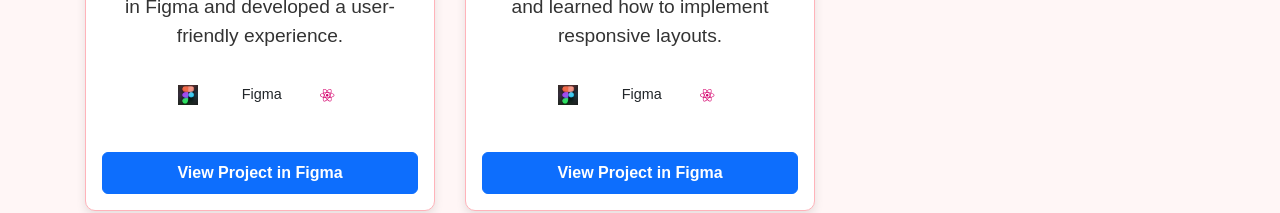
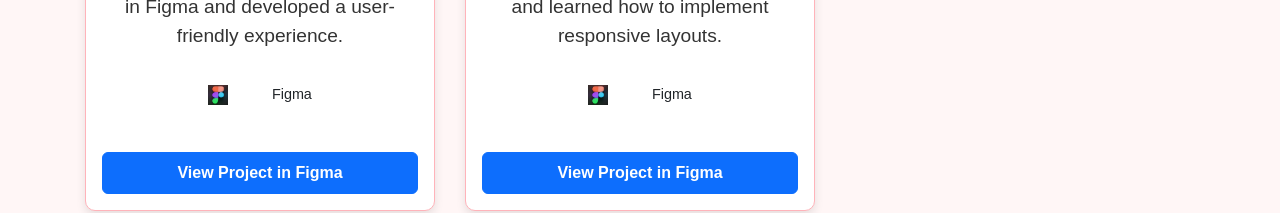
Before and after one commit to iyiz/C390-Portfolio-Development, a React (Create React App) app: page /portfolio in a window 1280 px wide. Both pictures are taken after a click on the button "Design Projects". Shown: the part 676-889 px from the top of the page. Built offline with nearby package versions, Linux system fonts and the light colour scheme.

Commit message:
figma changes

```diff
--- a/src/components/Portfolio.js
+++ b/src/components/Portfolio.js
@@ -25,14 +25,14 @@ const Portfolio = () => {
             video: flowerShopVideo,
             objective: "This mobile e-commerce application showcases floral arrangements. I learned about user interface design in Figma and developed a user-friendly experience.",
             link: "https://www.figma.com/design/s7bwnR0UmEceDlByAN6Lma/Shopping-App?node-id=57-27&p=f&t=VkgugoaHV0Z9t7Vh-0",
-            skills: [<img src={figmaIcon} alt="Figma" style={{ width: '20px', marginRight: '5px' }} />, "Figma", <FontAwesomeIcon icon={faReact} />]
+            skills: [<img src={figmaIcon} alt="Figma" style={{ width: '20px', marginRight: '5px' }} />, "Figma"]
         },
         {
             title: "Project 2: FoodieGo App",
             video: foodieGoVideo,
             objective: "A mobile application for restaurant bookings and exploration. I enhanced my skills in UI/UX design and learned how to implement responsive layouts.",
             link: "https://www.figma.com/design/ZHQPkgAmFJzLD1lbH7mr7X/FoodieGo-High-fidelity-Wireframe?node-id=0-1&p=f&t=FFWvTAH4QWwGaSAS-0",
-            skills: [<img src={figmaIcon} alt="Figma" style={{ width: '20px', marginRight: '5px' }} />, "Figma", <FontAwesomeIcon icon={faReact} />]
+            skills: [<img src={figmaIcon} alt="Figma" style={{ width: '20px', marginRight: '5px' }} />, "Figma"]
         }
     ];
 
```
